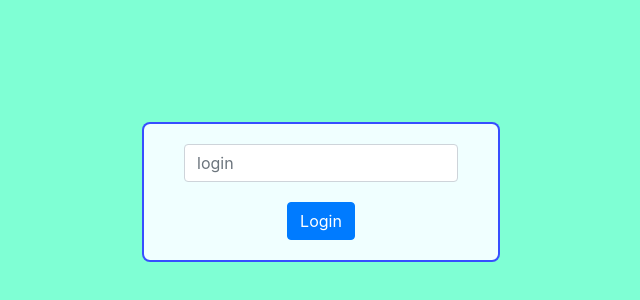
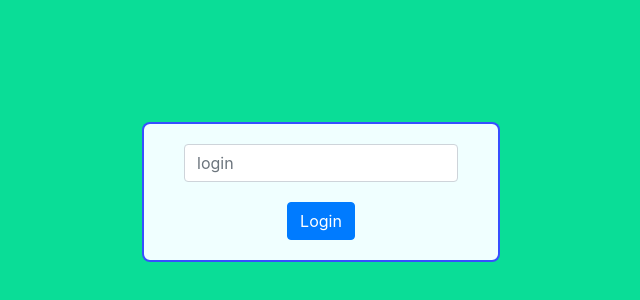
Before and after one commit to petriken/chat-react, a React (Create React App) app: page / in a window 1280 px wide. Shown: the part 208-508 px from the top of the page, without its empty margins (319-959 px from the left). Built offline with nearby package versions, Linux system fonts and the light colour scheme.

Commit message:
feat: implement authorization

```diff
--- a/package.json
+++ b/package.json
@@ -5,6 +5,7 @@
   "dependencies": {
     "@material-ui/core": "4.3.2",
     "bootstrap": "^4.3.1",
+    "prop-types": "15.7.2",
     "react": "^16.9.0",
     "react-dom": "^16.9.0",
     "react-scripts": "3.1.0",
--- a/src/components/Header/Header.css
+++ b/src/components/Header/Header.css
@@ -0,0 +1,18 @@
+.header-wrapper {
+  display: flex;
+  justify-content: space-around;
+  align-items: center;
+  width: 100%;
+}
+
+.header-login {
+  /* background-color: #007bff; */
+  /* color: #fff; */
+  padding: 6px 12px;
+  border: solid 1px #007bff;
+  border-radius: 0.25rem;
+}
+
+.button {
+  margin: 10px 0;
+}
--- a/src/components/Header/Header.js
+++ b/src/components/Header/Header.js
@@ -0,0 +1,22 @@
+import React from 'react';
+import PropTypes from 'prop-types';
+import { Button } from 'reactstrap';
+import './Header.css';
+
+export default function Header(props) {
+  const { login } = props;
+
+  return (
+    <div className="header-wrapper">
+      <div className="header-login">{login}</div>
+      <Button color="primary" className="button" onClick={props.onClick}>
+        Log out
+      </Button>{' '}
+    </div>
+  );
+}
+
+Header.propTypes = {
+  login: PropTypes.string.isRequired,
+  onClick: PropTypes.func.isRequired,
+};
--- a/src/containers/MainPage/MainPage.css
+++ b/src/containers/MainPage/MainPage.css
@@ -1,10 +1,20 @@
+.wrapper {
+  display: flex;
+  justify-content: center;
+  flex-direction: column;
+  align-items: center;
+  height: 100vh;
+  width: 100vw;
+  background-color: rgb(10, 221, 151);
+}
+
 .main-wrapper {
   display: flex;
   justify-content: center;
   align-items: center;
-  height: 100vh;
+  height: 100%;
   width: 100vw;
-  background-color: aquamarine;
+  background-color: rgb(10, 221, 151);
 }
 
 .login__wrapper_form {
@@ -25,7 +35,8 @@
   align-items: center;
   background-color: aliceblue;
   width: 80%;
-  height: 80%;
+  height: 90%;
+  margin-top: -40px;
   max-width: 800px;
   border: solid 2px rgba(0, 26, 255, 0.767);
   border-radius: 10px;
--- a/src/containers/MainPage/MainPage.js
+++ b/src/containers/MainPage/MainPage.js
@@ -1,17 +1,56 @@
 import React, { Component } from 'react';
-import { Button, Col, Input, Form } from 'reactstrap';
-
+import {
+ Button, Col, Input, Form
+} from 'reactstrap';
+// import PropTypes from 'prop-types';
+import Header from '../../components/Header/Header';
 import './MainPage.css';
 
 export default class MainPage extends Component {
   constructor(props) {
     super(props);
-    this.state = {
-      authorized: false
+    if (localStorage.getItem('state')) {
+      this.state = JSON.parse(localStorage.getItem('state'));
+    } else {
+      this.state = {
+        authorized: false,
+        name: '',
+      };
+    }
+    this.authorize = this.authorize.bind(this);
+    this.handleClick = this.handleClick.bind(this);
+  }
+
+  authorize(e) {
+    const login = e.target.querySelector('input[type="login"]').value;
+    this.setState({
+      name: login,
+      authorized: true,
+    });
+    const tempObj = {
+      name: login,
+      authorized: true,
     };
+    localStorage.setItem('state', JSON.stringify(tempObj));
+  }
+
+  handleClick() {
+    this.setState({
+      name: '',
+      authorized: false,
+    });
+    const tempObj = {
+      name: '',
+      authorized: false,
+    };
+    localStorage.setItem('state', JSON.stringify(tempObj));
   }
 
   render() {
+    const header = (
+      <Header onClick={this.handleClick} login={this.state.name} />
+    );
+
     const login = (
       <form
         action="#"
@@ -19,11 +58,12 @@ export default class MainPage extends Component {
         onSubmit={this.authorize}
       >
         <Input className="input" type="login" placeholder="login" />
-        <Button color="primary" className="button">
+        <Button color="primary" type="submit" className="button">
           Login
         </Button>{' '}
       </form>
     );
+
     const chat = (
       <div className="chat__wrapper">
         <div className="chat__wrapper_text">
@@ -51,11 +91,20 @@ export default class MainPage extends Component {
         </div>
       </div>
     );
+
     return (
-      <div className="main-wrapper">{this.state.authorized ? chat : login}</div>
+      <div className="wrapper">
+        {this.state.authorized ? header : null}
+        <div className="main-wrapper">
+          {this.state.authorized ? chat : login}
+        </div>
+      </div>
     );
   }
 }
 
+// MainPage.propTypes = {
+//   name: PropTypes.string.isRequired,
+// };
 // const mapStateToProps = state => ({ lang: state.locales.lang });
 // export default connect(mapStateToProps)(MainPage);
```
